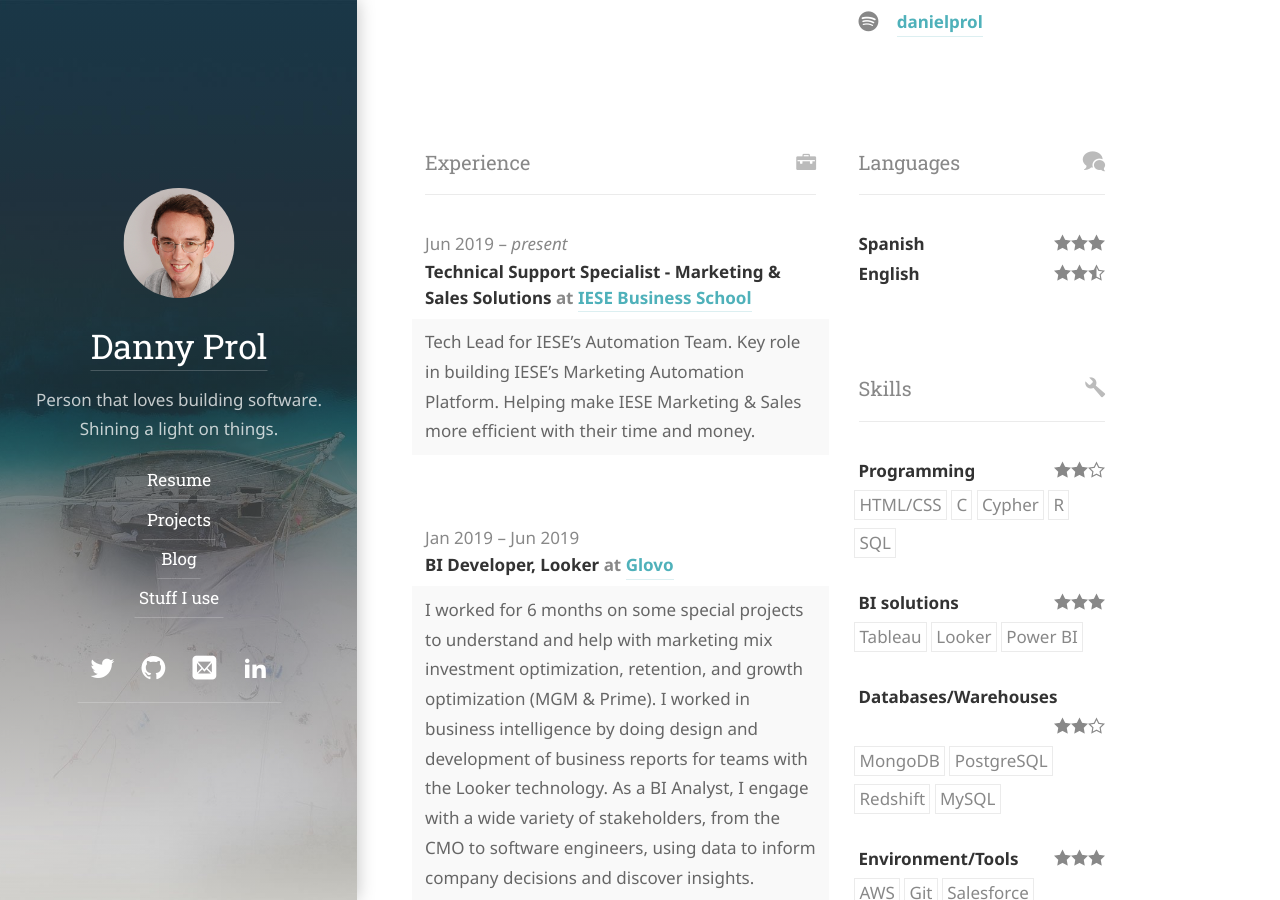
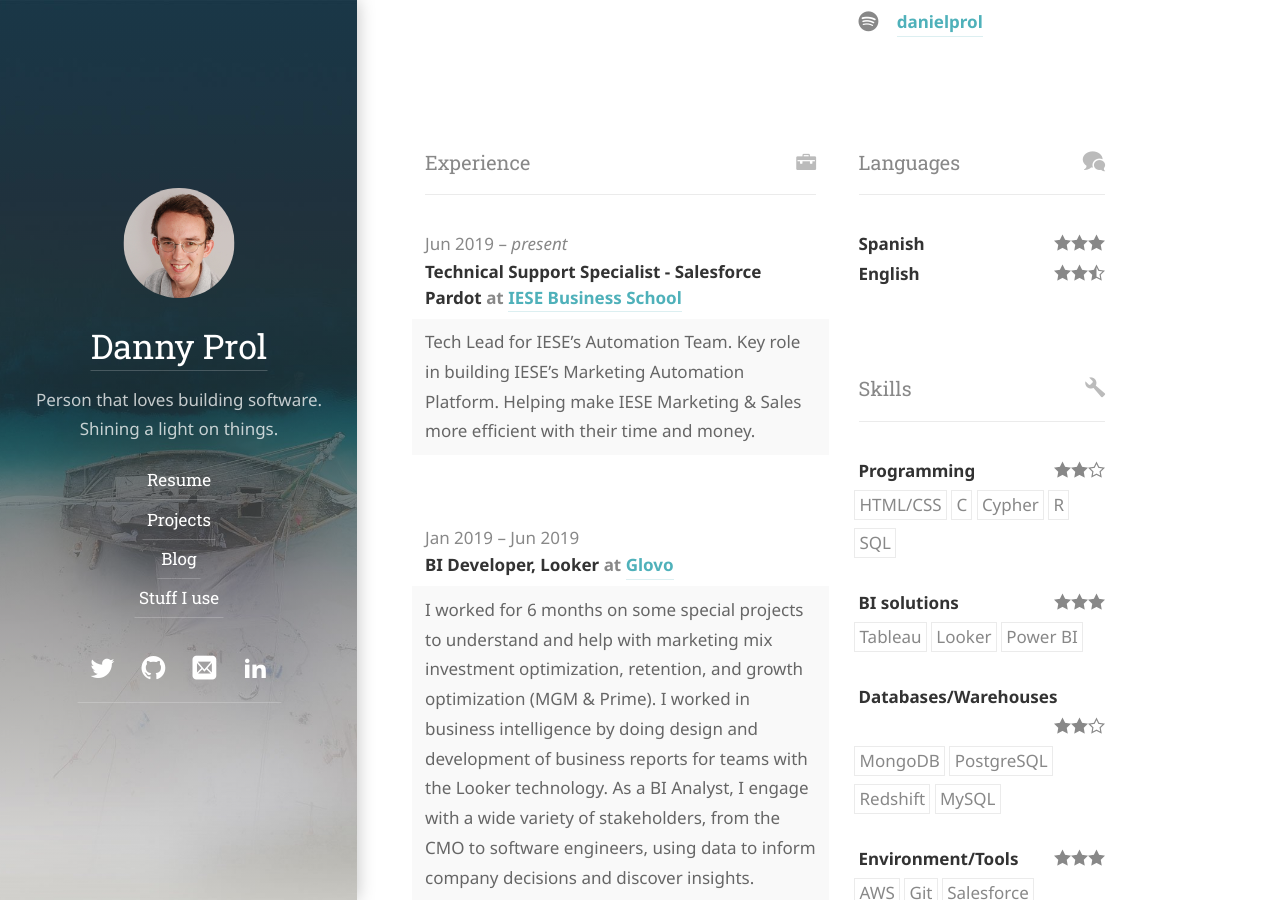
Before and after one commit to dprol/dprol.github.io, a Jekyll site: the page built from resume.md, in a window 1280 px wide and 900 px high, scrolled down 412 px. Built offline with Jekyll 4.4.1, drawn with Linux system fonts in a browser that asks for light colours; some web fonts are replaced.

Commit message:
Update resume.yml

```diff
--- a/_data/resume.yml
+++ b/_data/resume.yml
@@ -28,7 +28,7 @@ basics:
 
 work:
   - company: "IESE Business School"
-    position: "Technical Support Specialist - Marketing & Sales Solutions"
+    position: "Technical Support Specialist - Salesforce Pardot"
     website: "https://www.iese.edu/"
     startDate: "2019-06-04"
     endDate: ""
```
